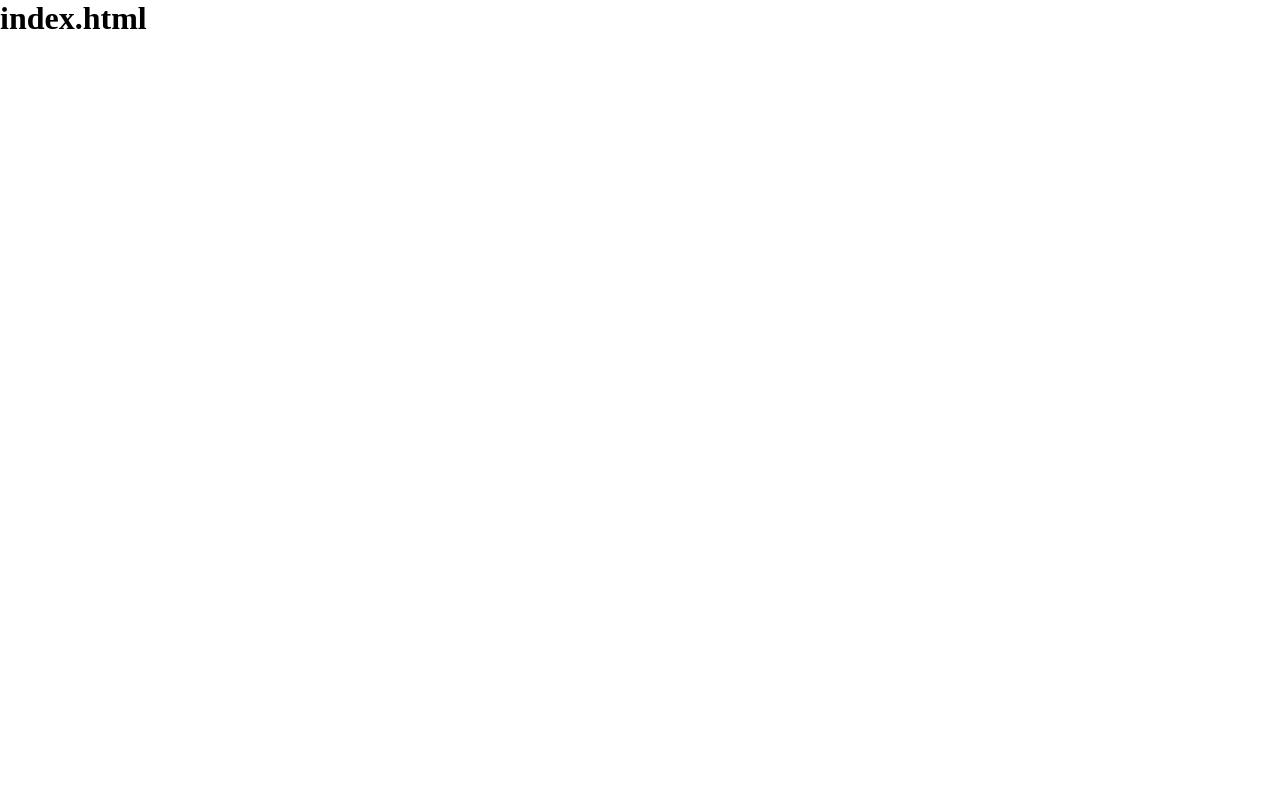
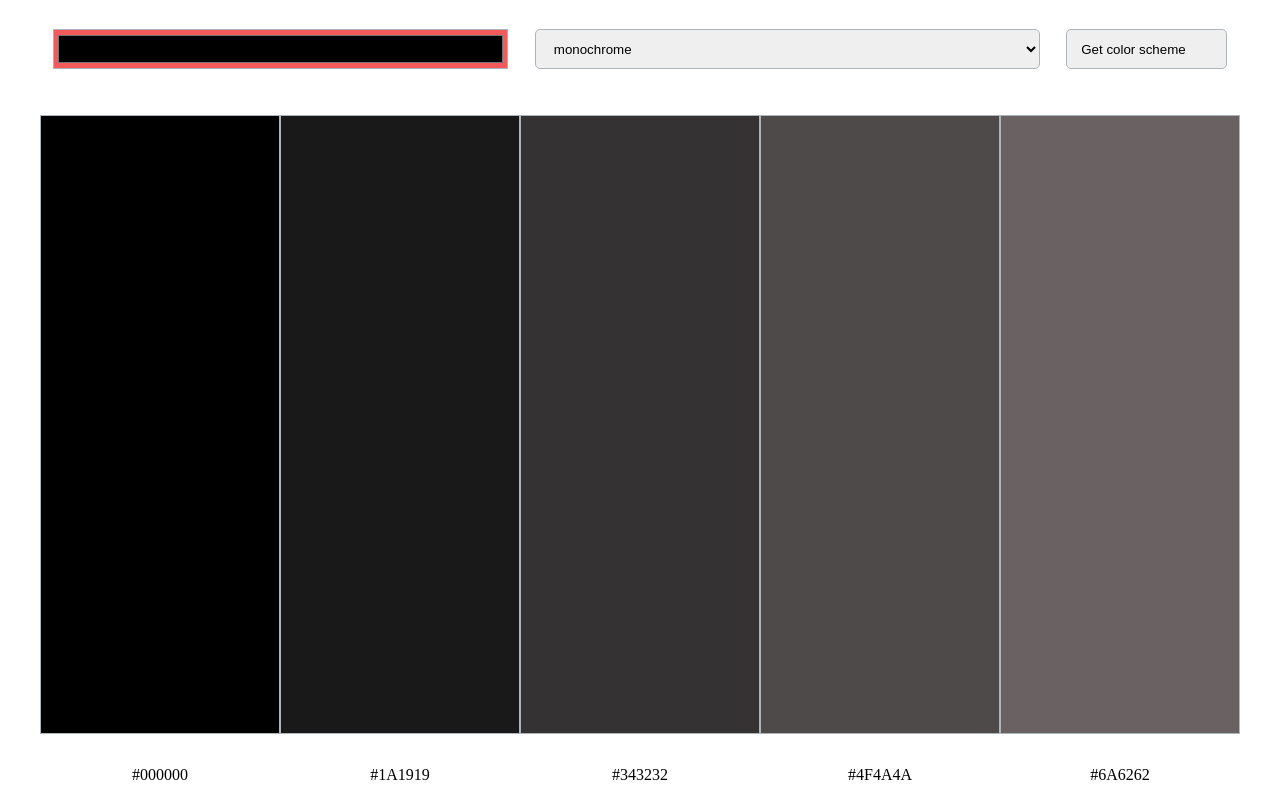
Before and after one commit to Pockyee/Scrim-ColorSchemeGenerator, a website built with Vite: page index.html in a window 1280 px wide. Built offline with nearby package versions, Linux system fonts and the light colour scheme.

Commit message:
connect api to www.thecolorapi.com

```diff
--- a/index.css
+++ b/index.css
@@ -2,3 +2,79 @@ html, body {
     margin: 0;
     padding: 0;
 }
+
+*,
+*::before,
+*::after {
+  box-sizing: border-box;
+}
+body {
+  min-height: 100dvh;
+  display: flex;
+  flex-direction: column;
+}
+/* body *{
+    border: solid red;
+} */
+
+header{
+    width: 100%;
+    max-width: 1200px;
+    margin: auto;
+    display: flex;
+    padding: 1em 0;
+}
+
+
+.color{
+    width: 50px;
+    height: 40px;
+    border:1px solid #AEB4BC;
+    margin: 1em;
+}
+
+.select{
+    flex: 1;
+    min-width: 0;
+    border:1px solid #AEB4BC;
+    border-radius: 5px;
+    padding: 10px 40px 10px 14px;
+    margin: 1em;
+    }
+
+.btn{
+    border:1px solid #AEB4BC;
+    border-radius: 5px;
+    padding: 10px 40px 10px 14px;
+    margin: 1em;
+}
+
+
+main {
+    width: 100%;
+    max-width: 1200px;
+    margin: auto;
+    flex: 1;
+    min-height: 0;
+    display: grid;
+    grid-template-columns: repeat(5, 1fr);
+    box-sizing: border-box;
+}
+
+.colorSet {
+
+  display: flex;
+  flex-direction: column;
+  align-items: center;
+  min-width: 0;
+}
+
+.color {
+    width: 100%;
+    flex: 1;
+    background: #F55A5A;
+}
+
+.colorCode {
+    padding: 1em 0;
+}
--- a/index.html
+++ b/index.html
@@ -1,9 +1,45 @@
 <html>
     <head>
-        <link rel="stylesheet" href="index.css">
+        <link rel="stylesheet" href="index.css" charset="UTF-8">
+        <meta name="viewport" content="width=device-width, initial-scale=1" />
     </head>
     <body>
-        <h1>index.html</h1>
+        <header>
+            <input class="color" type="color" id="color">
+            <select class="select" id="mode" name="mode">
+                <option value="monochrome">monochrome</option>
+                <option value="monochrome-dark">monochrome-dark</option>
+                <option value="monochrome-light">monochrome-light</option>
+                <option value="analogic">analogic</option>
+                <option value="complement">complement</option>
+                <option value="analogic-complement">analogic-complement</option>
+                <option value="triad">triad</option>
+                <option value="quad">quad</option>
+            </select>
+            <button class="btn" id="btn">Get color scheme</button>
+        </header>
+        <main id="colors">
+                <div class="colorSet">
+                    <div data-hex="#000000" class="color" style="background-color: #000000;"></div>
+                    <div data-hex="#000000" class="colorCode">#000000</div>
+                </div>
+                <div class="colorSet">
+                    <div data-hex="#1A1919" class="color" style="background-color: #1A1919;"></div>
+                    <div data-hex="#1A1919" class="colorCode">#1A1919</div>
+                </div>
+                <div class="colorSet">
+                    <div data-hex="#343232" class="color" style="background-color: #343232;"></div>
+                    <div data-hex="#343232" class="colorCode">#343232</div>
+                </div>
+                <div class="colorSet">
+                    <div data-hex="#4F4A4A" class="color" style="background-color: #4F4A4A;"></div>
+                    <div data-hex="#4F4A4A" class="colorCode">#4F4A4A</div>
+                </div>
+                <div class="colorSet">
+                    <div data-hex="#6A6262" class="color" style="background-color: #6A6262;"></div>
+                    <div data-hex="#6A6262" class="colorCode">#6A6262</div>
+                </div>
+        </main>
         <script src="index.js"></script>
     </body>
 </html>
--- a/index.js
+++ b/index.js
@@ -0,0 +1,29 @@
+const color = document.getElementById('color')
+const mode = document.getElementById('mode')
+const btn = document.getElementById('btn')
+
+document.addEventListener('click',e=>{
+    if(e.target.dataset.hex){
+        navigator.clipboard.writeText(e.target.dataset.hex)
+    }
+})
+
+btn.addEventListener('click',()=>{
+    let html = ''
+    fetch(`https://www.thecolorapi.com/scheme?hex=${color.value.slice(1)}&mode=${mode.value}`)
+        .then(res=>res.json())
+        .then(data=>{console.log(data.colors)
+            for (let color of data.colors){
+                console.log(color.hex.value)
+                html += `
+                <div class="colorSet">
+                    <div data-hex="${color.hex.value}" class="color" style="background-color: ${color.hex.value};"></div>
+                    <div data-hex="${color.hex.value}" class="colorCode">${color.hex.value}</div>
+                </div>`
+            }
+            console.log(html)
+        })
+        .then(()=>document.getElementById('colors').innerHTML = html)
+
+
+})
```
